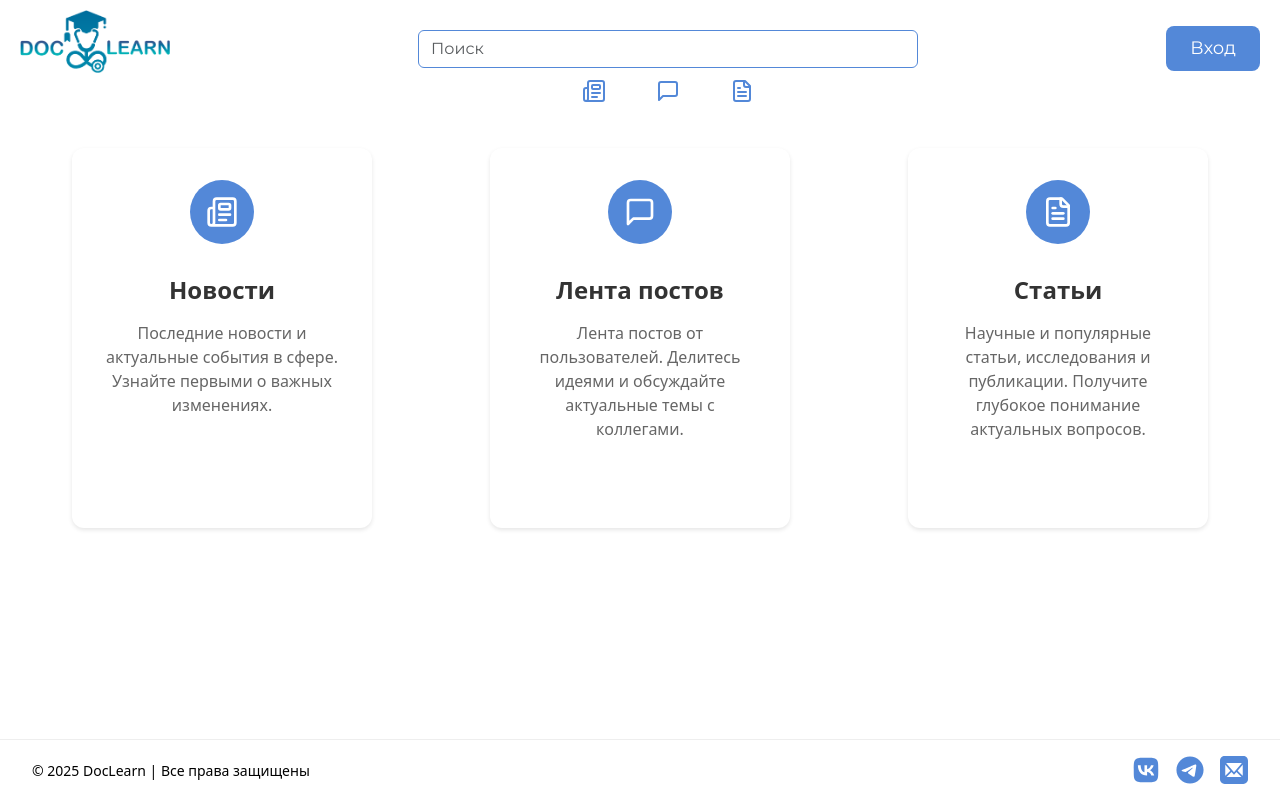
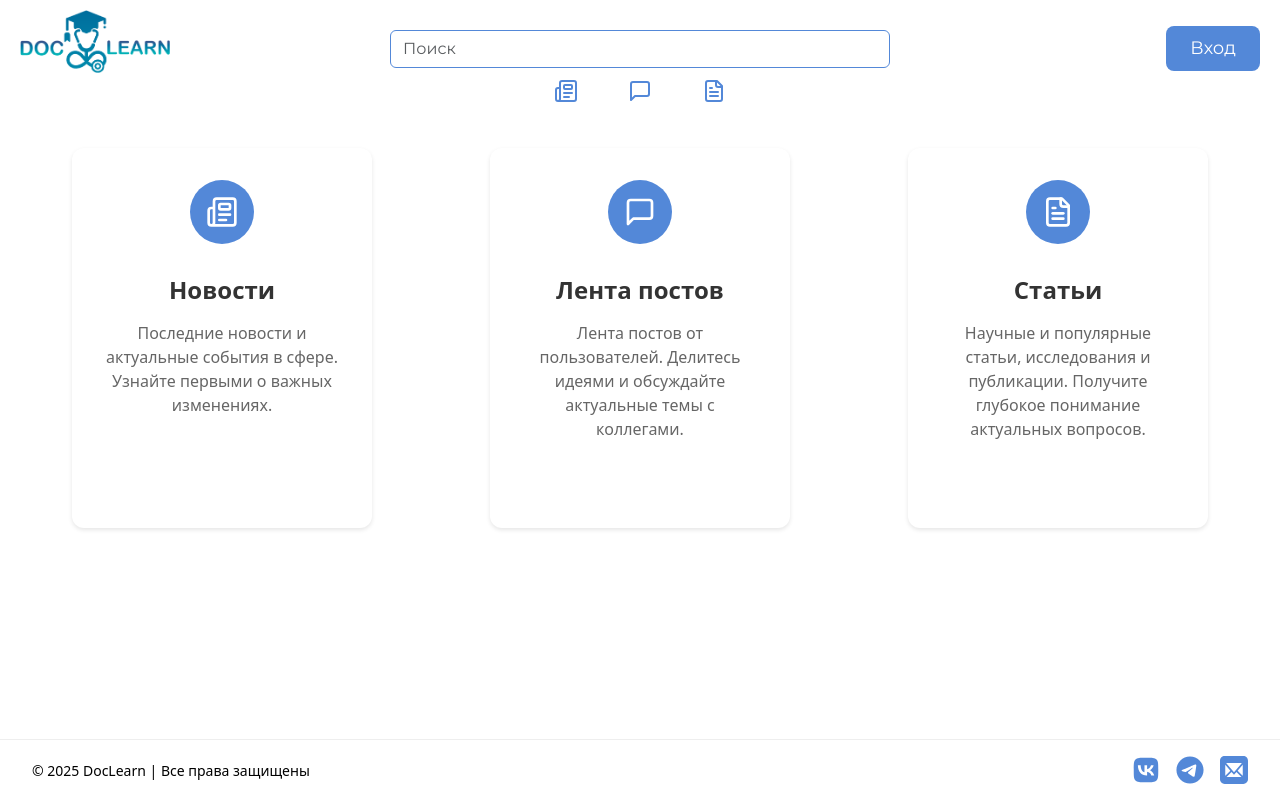
Before and after one commit to NeGaTiVe369/Doclearn_Next.js, a Next.js app in the folder new_doc_nextjs/: page / in a window 1280 px wide. Built offline with nearby package versions, Linux system fonts and the light colour scheme.

Commit message:
Update Header.module.css
Исправлены отступы в хэдер

```diff
--- a/new_doc_nextjs/src/components/Header/Header.module.css
+++ b/new_doc_nextjs/src/components/Header/Header.module.css
@@ -7,6 +7,7 @@
     backdrop-filter: blur(10px);
     font-family: var(--font-montserrat), sans-serif;
     padding: 10px 0;
+    margin: 0;
   }
 
   .headerContent {
@@ -15,6 +16,7 @@
     justify-content: space-between;
     margin: 0 auto;
     padding: 0 20px;
+    width: 100%;
   }
 
   .logo {
@@ -34,11 +36,12 @@
 
   .search {
     flex: 0 1 500px;
-    margin: 0 20px;
+    margin: 20px 56px 0 0;
     display: flex;
     flex-direction: column;
     align-items: center;
-    margin-top: 20px;
+    justify-content: center;
+    width: 100%;
   }
 
   .iconsContainer {
@@ -46,6 +49,8 @@
     justify-content: center;
     gap: 50px;
     margin-top: 10px;
+    align-items: center;
+    width: 100%;
   }
 
   .icon {
```
